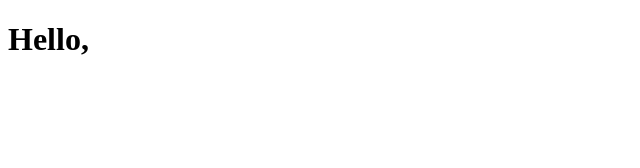
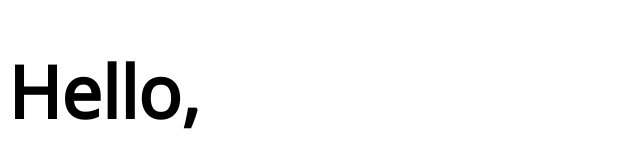
Before and after one commit to denivladislav/layout-designer-project-lvl1, a website: page src/index.html in a window 1280 px wide. Shown: the whole page, without its empty margins (0-640 px from the left). Drawn offline with Linux system fonts and the light colour scheme.

Commit message:
fonts and basic styles added

```diff
--- a/src/index.html
+++ b/src/index.html
@@ -11,5 +11,8 @@
 <body>
     <h1>Hello,</h1>
     <div class="hello">World!</div>
+    <!-- тег main один, в нем много секций -->
+    <main>
+    </main>
 </body>
 </html>
--- a/src/styles/scss/app.scss
+++ b/src/styles/scss/app.scss
@@ -3,16 +3,3 @@
 
   @return #{$result};
 }
-
-h1,
-.h1 {
-  font-size: rem(30px);
-
-  @include media("md") {
-    font-size: rem(45px);
-  }
-
-  @include media("lg") {
-    font-size: rem(60px);
-  }
-}
--- a/src/styles/style.css
+++ b/src/styles/style.css
@@ -1,4 +1,56 @@
 /** CSS STYLE **/
+:root {
+  --color-white: #fff;
+  --color-white-semitransparent: #d7ccc0;
+  --color-light: #f5f4f0;
+  --color-standart: #fe8a02;
+  --color-standart-dark: #42413c;
+  --color-dark: #2a2626;
+  --color-dark-semitransparent: #908d8b;
+  --color-brown: #b09a81;
+  --color-blue: #1085c5;
+}
+
+@font-face {
+  font-family: "OpenSans Regular";
+  src: url("../assets/fonts/OpenSans/OpenSans-Regular.ttf");
+}
+
+@font-face {
+  font-family: "OpenSans Bold";
+  src: url("../assets/fonts/OpenSans/OpenSans-Bold.ttf")
+}
+
+@font-face {
+  font-family: "Neucha Regular";
+  src: url("../assets/fonts/Neucha/Neucha-Regular.ttf")
+}
+
+body {
+  font-family: "OpenSans Regular", sans-serif;
+}
+
+h1, h2, h3 {
+  line-height: 1.2em;
+}
+
+h1 {
+  font-size: 72px;
+}
+
+h2 {
+  font-size: 60px;
+}
+
+h3 {
+  font-size: 34px;
+}
+
+section {
+  max-width: 1110px;
+  align-items: center;
+  padding: 100px 0px;
+}
 
 .hello {
   display: block;
```
Also changed, not shown: src/assets/fonts/Neucha/Neucha-Regular.ttf (added), src/assets/fonts/OpenSans/OpenSans-Bold.ttf (added), src/assets/fonts/OpenSans/OpenSans-BoldItalic.ttf (added), src/assets/fonts/OpenSans/OpenSans-ExtraBold.ttf (added), src/assets/fonts/OpenSans/OpenSans-ExtraBoldItalic.ttf (added), src/assets/fonts/OpenSans/OpenSans-Italic.ttf (added), src/assets/fonts/OpenSans/OpenSans-Light.ttf (added), src/assets/fonts/OpenSans/OpenSans-LightItalic.ttf (added), src/assets/fonts/OpenSans/OpenSans-Medium.ttf (added), src/assets/fonts/OpenSans/OpenSans-MediumItalic.ttf (added), src/assets/fonts/OpenSans/OpenSans-Regular.ttf (added), src/assets/fonts/OpenSans/OpenSans-SemiBold.ttf (added), src/assets/fonts/OpenSans/OpenSans-SemiBoldItalic.ttf (added).
